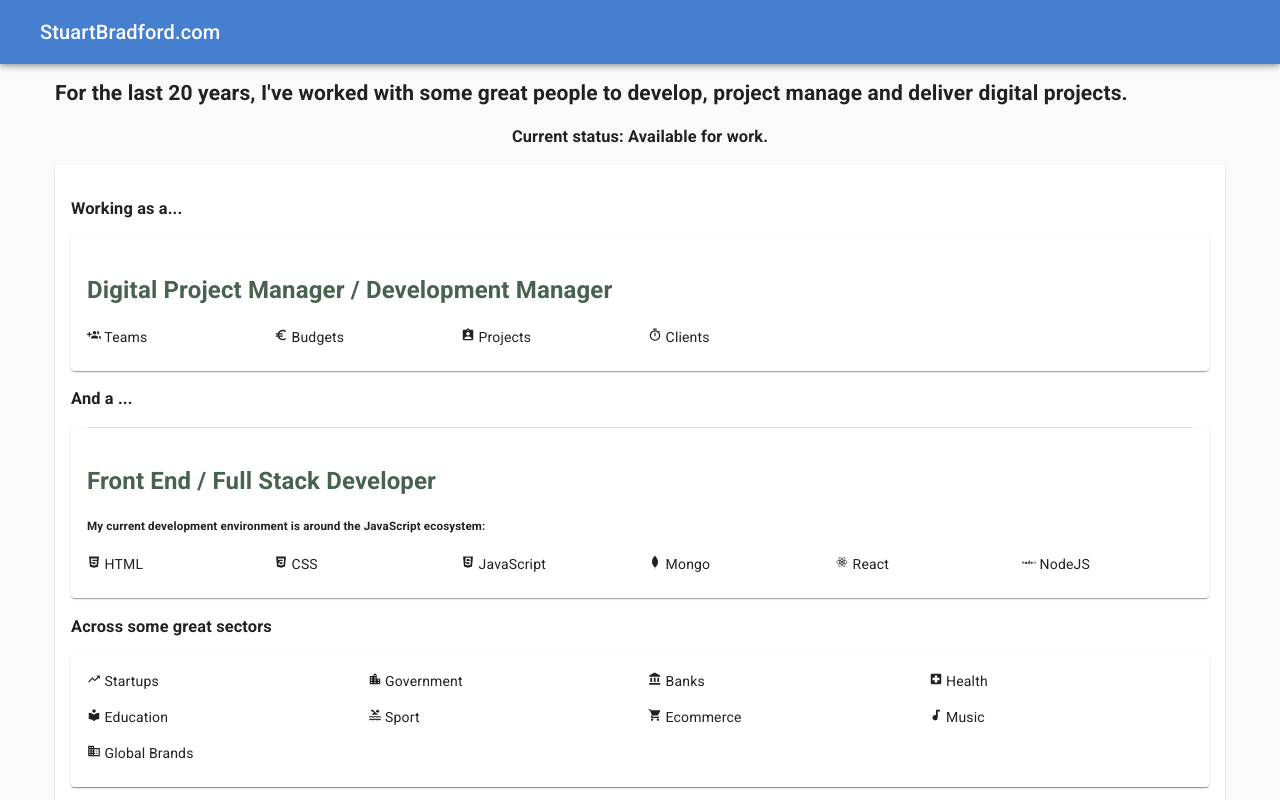
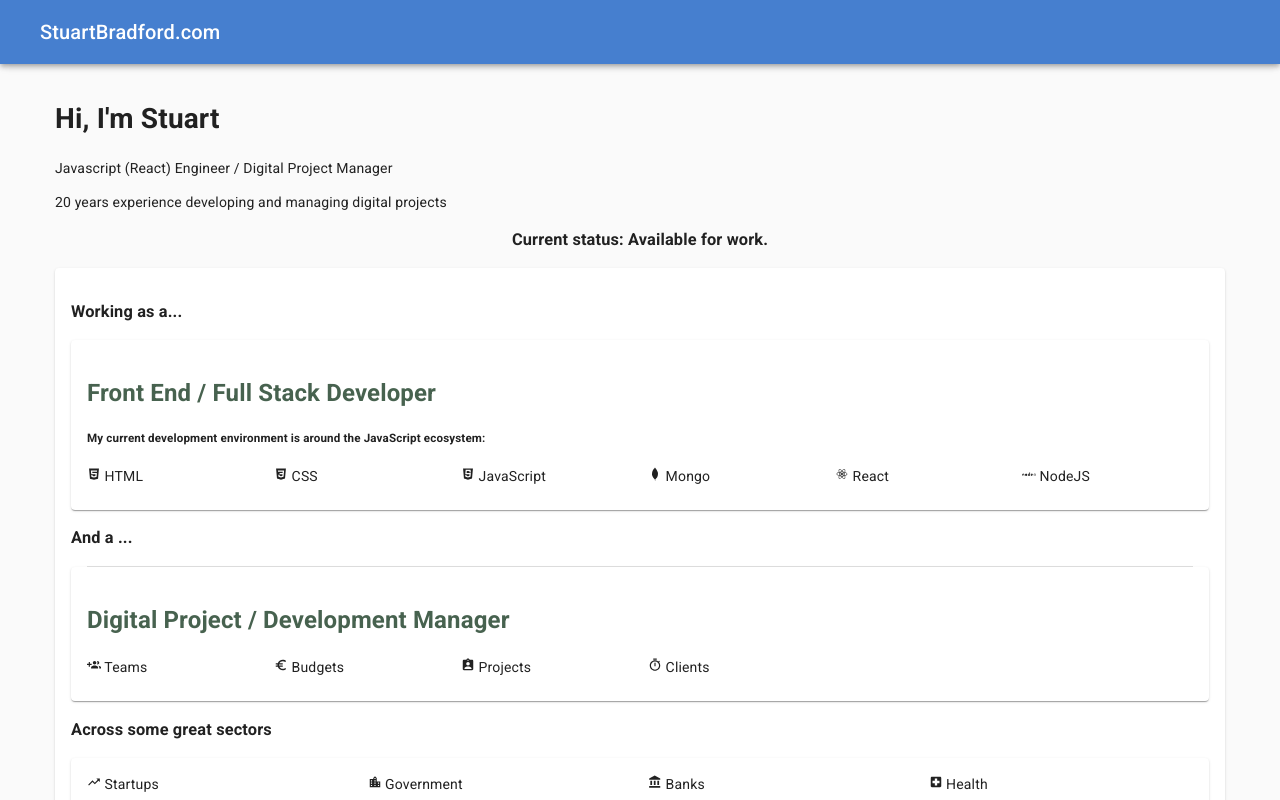
Before and after one commit to 789ni812/my-portfolio, a React (Create React App) app: page / in a window 1280 px wide. Shown: the top 800 px of the page. Built offline with nearby package versions, Linux system fonts and the light colour scheme.

Commit message:
Content tweaks

```diff
--- a/src/components/ContentIntroduction/ContentIntroduction.js
+++ b/src/components/ContentIntroduction/ContentIntroduction.js
@@ -40,46 +40,18 @@ const TitleWorkingAs = styled.h2`
 const ContentIntroduction = () => {
   return (
     <>
+      <br />
+      <br />
+      <br />
+      <br />
       <h1>Hi, I'm Stuart</h1>
-      <h2>
-        For the last 20 years, I've worked with some great people to develop,
-        project manage and deliver digital projects.
-      </h2>
+      <p>Javascript (React) Engineer / Digital Project Manager</p>
+      <p>20 years experience developing and managing digital projects</p>
 
       <h3 align="center">Current status: Available for work. </h3>
       <Card>
         <CardContent>
           <h3>Working as a...</h3>
-
-          <Card>
-            <CardContent>
-              <TitleWorkingAs>
-                Digital Project Manager / Development Manager
-              </TitleWorkingAs>
-              <Grid container spacing={2}>
-                <Grid item xs={6} sm={2}>
-                  <MdGroupAdd /> Teams
-                </Grid>
-
-                <Grid item xs={6} sm={2}>
-                  <MdEuroSymbol /> Budgets
-                </Grid>
-
-                <Grid item xs={6} sm={2}>
-                  <MdAssignmentInd /> Projects
-                </Grid>
-                <Grid item xs={6} sm={2}>
-                  <MdTimer /> Clients
-                </Grid>
-              </Grid>
-            </CardContent>
-          </Card>
-
-          <h3>
-            And a <span>...</span>
-          </h3>
-          <Divider variant="middle" />
-
           <Card>
             <CardContent>
               <TitleWorkingAs>Front End / Full Stack Developer</TitleWorkingAs>
@@ -106,6 +78,35 @@ const ContentIntroduction = () => {
                 </Grid>
                 <Grid item xs={6} sm={2}>
                   <DiNodejs /> NodeJS
+                </Grid>
+              </Grid>
+            </CardContent>
+          </Card>
+
+          <h3>
+            And a <span>...</span>
+          </h3>
+          <Divider variant="middle" />
+
+          <Card>
+            <CardContent>
+              <TitleWorkingAs>
+                Digital Project / Development Manager
+              </TitleWorkingAs>
+              <Grid container spacing={2}>
+                <Grid item xs={6} sm={2}>
+                  <MdGroupAdd /> Teams
+                </Grid>
+
+                <Grid item xs={6} sm={2}>
+                  <MdEuroSymbol /> Budgets
+                </Grid>
+
+                <Grid item xs={6} sm={2}>
+                  <MdAssignmentInd /> Projects
+                </Grid>
+                <Grid item xs={6} sm={2}>
+                  <MdTimer /> Clients
                 </Grid>
               </Grid>
             </CardContent>
--- a/src/components/TimelineWorkHistory/TimelineWorkHistory.js
+++ b/src/components/TimelineWorkHistory/TimelineWorkHistory.js
@@ -10,6 +10,7 @@ import SchoolIcon from "@material-ui/core/Snackbar";
 const TimelineWorkHistory = () => {
   return (
     <div data-test="component-timelineDemo">
+      <h3>Employment history</h3>
       <VerticalTimeline>
         <VerticalTimelineElement
           data-test="dt-AvailableForWork"
@@ -24,8 +25,8 @@ const TimelineWorkHistory = () => {
             Available for work
           </h3>
           <p>
-            Currently working on a few React and Drupal 9 project. I am also
-            seeking employment.
+            Currently working on a few React based projects. I am also seeking
+            employment.
           </p>
         </VerticalTimelineElement>
         <VerticalTimelineElement
```
